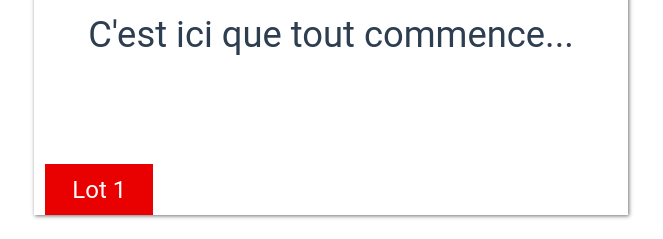
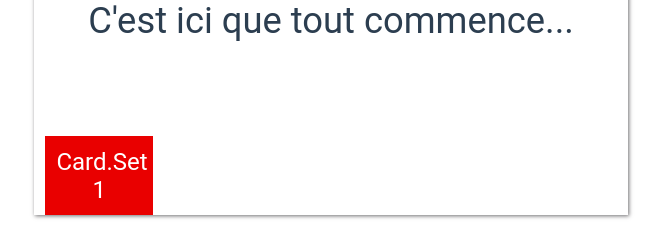
Before and after one commit to JulienRobberechts/memo-fresque-du-climat, a Vue app: page /cards/1 in a window 1280 px wide. Shown: the part 780-1019 px from the top of the page, without its empty margins (309-972 px from the left). Built offline with nearby package versions, Linux system fonts and the light colour scheme.

Commit message:
i18n CardBack

```diff
--- a/src/components/CardBack.vue
+++ b/src/components/CardBack.vue
@@ -6,7 +6,12 @@
         <div class="card-num-digit">{{ cardNumber }}</div>
       </div>
       <div class="back-logo">
-        <img class="back-logo-img" src="@/assets/lang/fr/logo-full-fr.png" />
+        <img
+          class="back-logo-img"
+          :src="
+            require(`@/assets/lang/${$i18n.locale}/logo-full-${$i18n.locale}.png`)
+          "
+        />
       </div>
     </div>
     <div class="back-description" :style="descriptionFontStyle">
@@ -14,7 +19,7 @@
     </div>
     <div class="footer">
       <div class="back-set-num" :class="`set${setNumber}`">
-        Lot {{ setNumber }}
+        <span> {{ $t('card.set') }} {{ setNumber }} </span>
       </div>
     </div>
   </div>
@@ -110,6 +115,7 @@ export default {
   color: #fff;
   padding: min(2vw, 0.7rem);
   font-size: min(4vw, 1.5rem);
+  text-transform: capitalize;
 }
 
 .set1 {
--- a/src/locales/en.json
+++ b/src/locales/en.json
@@ -1,7 +1,10 @@
 {
   "all-cards": "Climat Collage cards",
   "menu": {
-    "cards": "Cards",
+    "cards": "cards",
     "info": "i"
+  },
+  "card": {
+    "set": "set"
   }
 }
--- a/src/locales/fr.json
+++ b/src/locales/fr.json
@@ -1,7 +1,10 @@
 {
   "all-cards": "Cartes de la Fresque du climat",
   "menu": {
-    "cards": "Cartes",
+    "cards": "cartes",
     "info": "i"
+  },
+  "card": {
+    "set": "lot"
   }
 }
```
